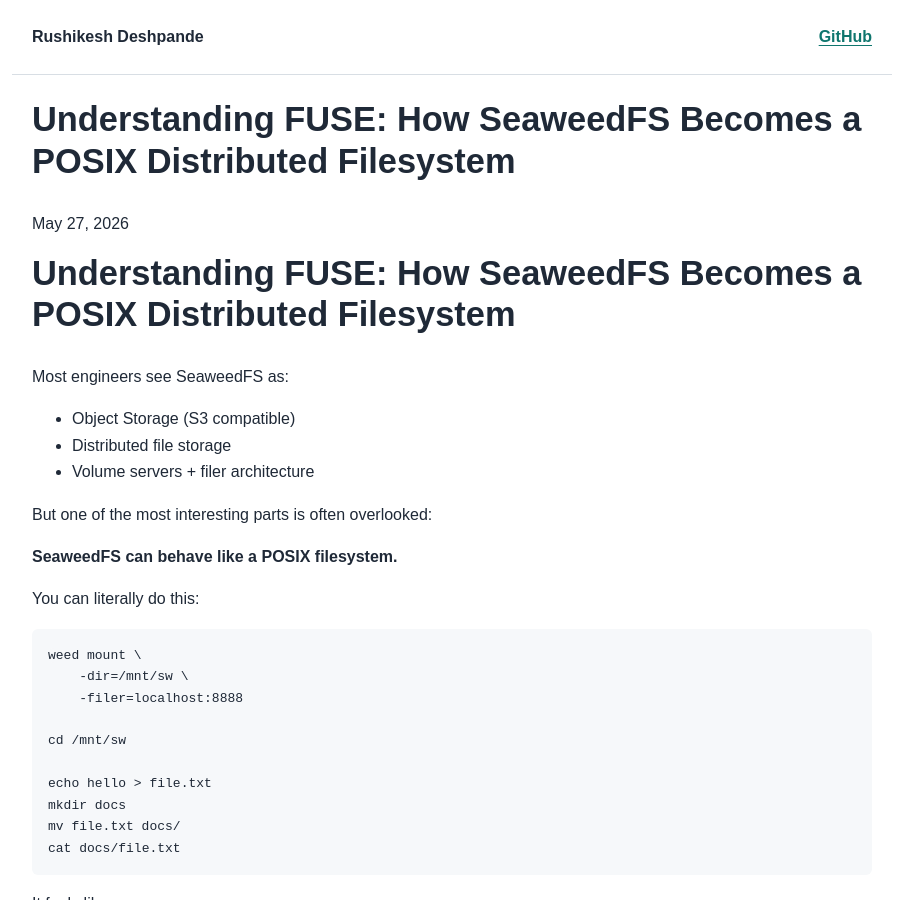
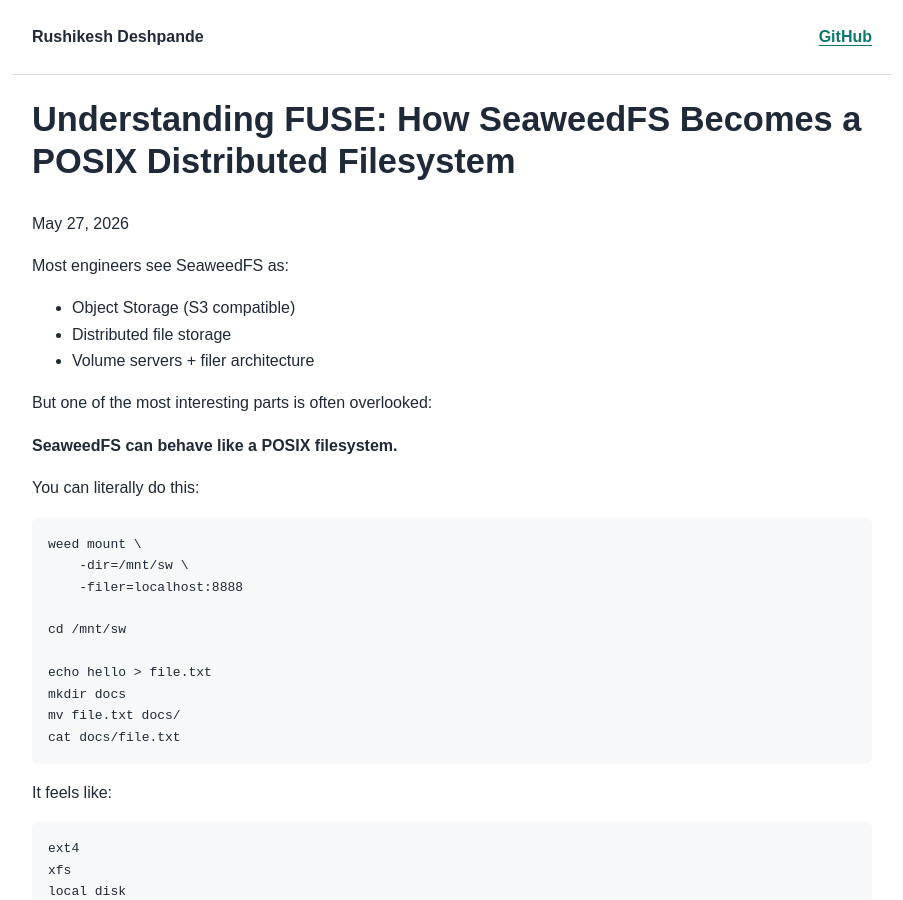
Before and after one commit to rushikesh90/rushikesh90.github.io, a Jekyll site: the page built from _posts/2026-05-27-understanding-fuse-seaweedfs-posix-distributed-fs.md, in a window 1280 px wide and 900 px high. Shown: the whole window, without its empty margins (188-1091 px from the left). Built offline with Jekyll 4.4.1, drawn with Linux system fonts in a browser that asks for light colours.

Commit message:
Fix duplicate H1 title in FUSE post, add .clinerules to prevent recurrence

```diff
--- a/_posts/2026-05-27-understanding-fuse-seaweedfs-posix-distributed-fs.md
+++ b/_posts/2026-05-27-understanding-fuse-seaweedfs-posix-distributed-fs.md
@@ -6,8 +6,6 @@ categories: [storage, distributed-systems, seaweedfs, fuse]
 tags: [fuse, seaweedfs, filesystem, distributed-storage, golang]
 toc: true
 ---
-
-# Understanding FUSE: How SeaweedFS Becomes a POSIX Distributed Filesystem
 
 Most engineers see SeaweedFS as:
 
```
Also changed, not shown: 1 other file.
